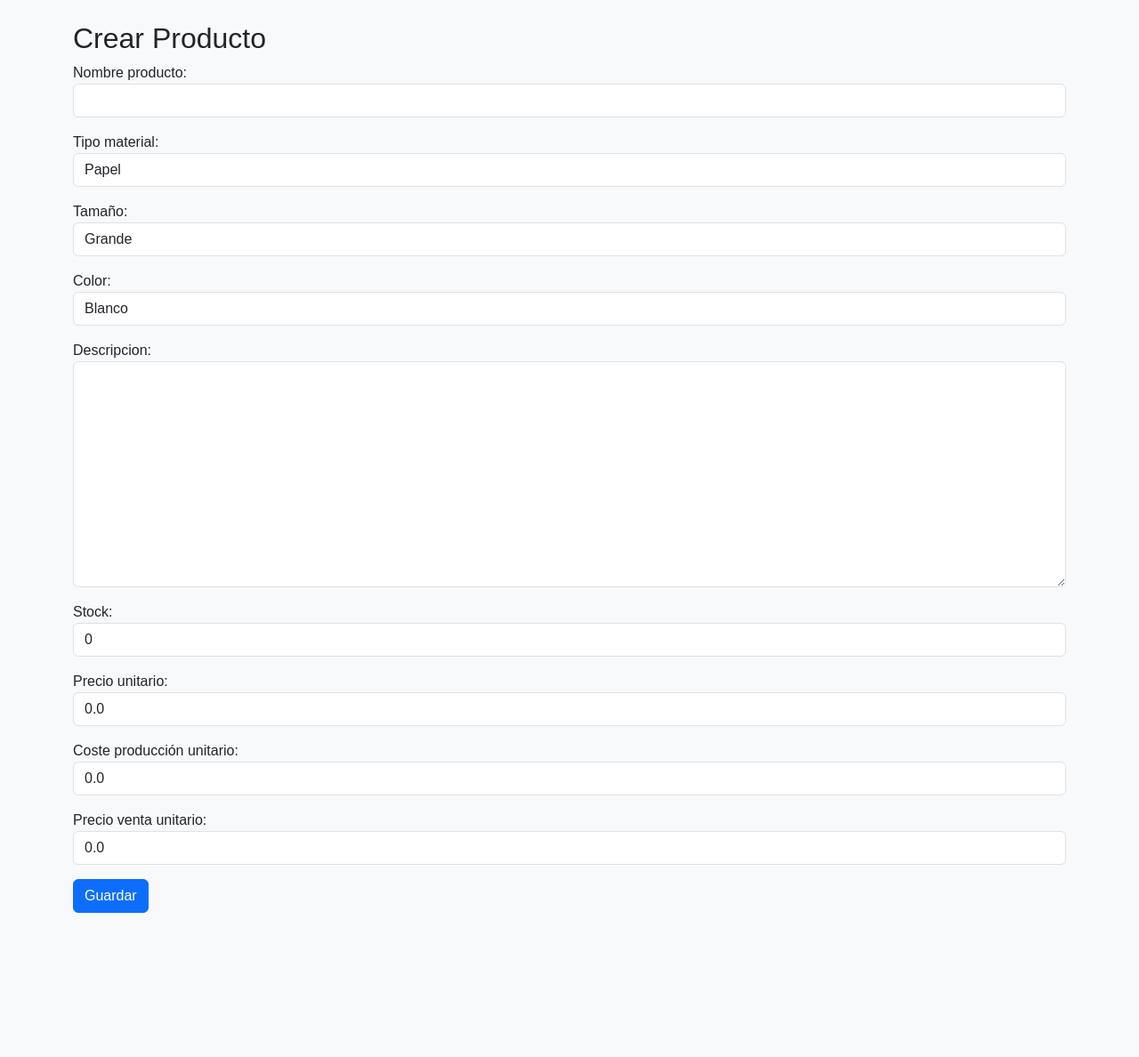
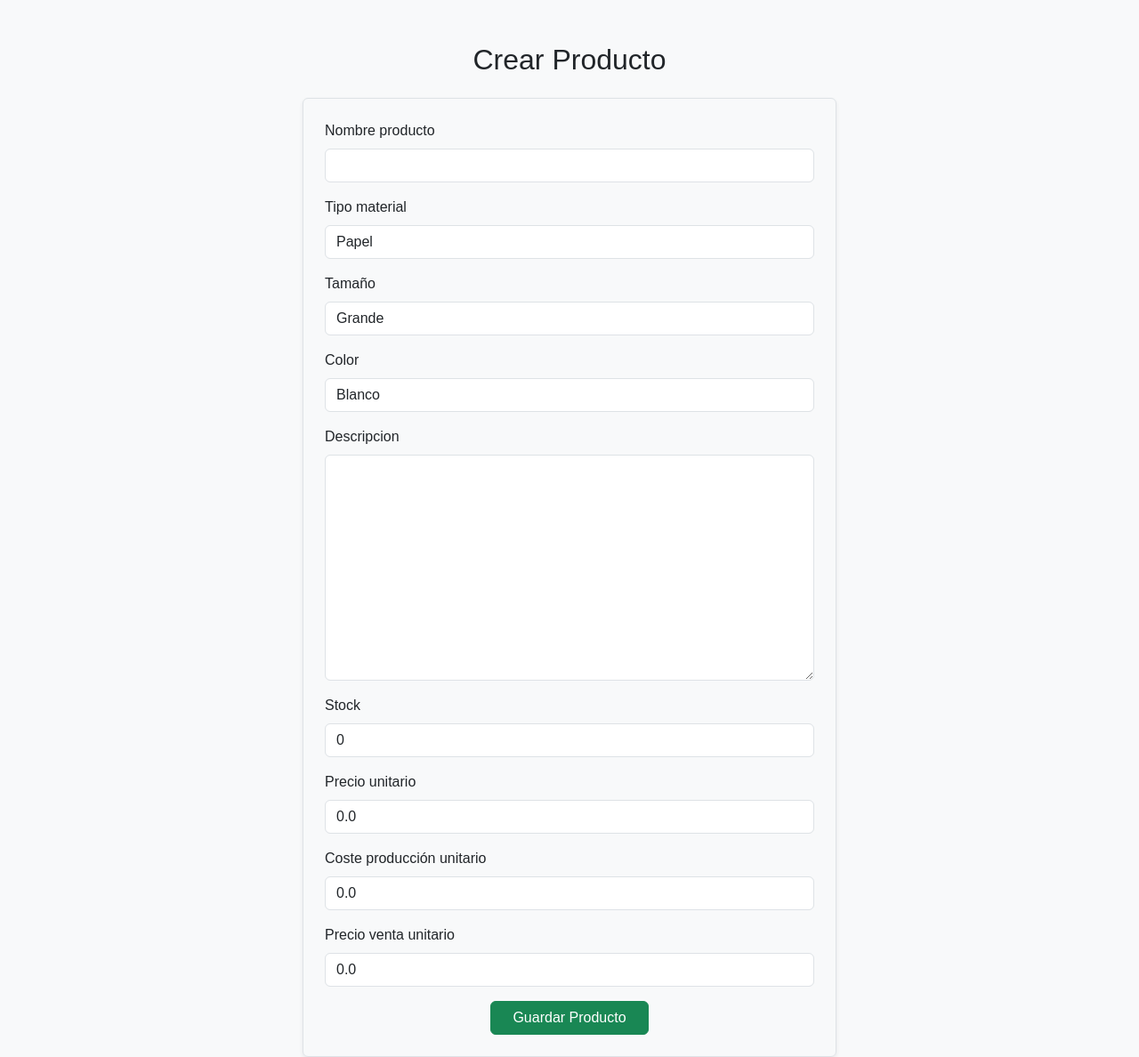
Before and after one commit to FelipeMV23/ERP_1, a Django app: page /productos/agregar/ in a window 1280 px wide. Shown: the part 56-1244 px from the top of the page at 89% size. Before the commit the page ends 1082 px from the top, so only its background shows below. Run offline with Django 5.2, Linux system fonts and the light colour scheme; some libraries are stand-ins or nearby versions.

Commit message:
css
agregue css y mejore un poco el formulario de crear producto

```diff
--- a/templates/entregas/registrar_entrega.html
+++ b/templates/entregas/registrar_entrega.html
@@ -108,7 +108,7 @@
       <button type="submit" class="btn btn-primary w-100 mt-2">Guardar entrega</button>
     </form>
 
-    <a href="{% url 'listar_pedidos' %}" class="btn btn-link mt-4 d-block text-start">
+    <a href="{% url 'listar_pedidos' %}" class="btn btn-secondary mt-4 w-100">
       &larr; Volver a lista de pedidos
     </a>
   </div>
--- a/templates/productos/agregar_productos.html
+++ b/templates/productos/agregar_productos.html
@@ -1,9 +1,42 @@
-<header>{% include 'navegacion/nav.html' %}</header>
-<div class="container mt-4">
-    <h2>Crear Producto</h2>
-    <form method="post">
-      {% csrf_token %}
-      {{ form.as_p }}
-      <button type="submit" class="btn btn-primary">Guardar</button>
-    </form>
+{% load widget_tweaks %}
+{% load static %}
+
+<!DOCTYPE html>
+<html lang="es">
+<head>
+  <meta charset="UTF-8">
+  <title>Crear Producto</title>
+  <link href="https://cdn.jsdelivr.net/npm/bootstrap@5.3.1/dist/css/bootstrap.min.css" rel="stylesheet">
+</head>
+<body>
+  <header>
+    {% include 'navegacion/nav.html' %}
+  </header>
+
+  <div class="container mt-5">
+    <h2 class="text-center mb-4">Crear Producto</h2>
+    <div class="border p-4 rounded shadow-sm mx-auto" style="max-width: 600px;">
+      <form method="POST">
+        {% csrf_token %}
+
+        {% for field in form %}
+          <div class="mb-3">
+            <label for="{{ field.id_for_label }}" class="form-label">{{ field.label }}</label>
+            {{ field|add_class:"form-control" }}
+            {% if field.help_text %}
+              <div class="form-text">{{ field.help_text }}</div>
+            {% endif %}
+            {% if field.errors %}
+              <div class="text-danger small">{{ field.errors.0 }}</div>
+            {% endif %}
+          </div>
+        {% endfor %}
+
+        <div class="text-center">
+          <button type="submit" class="btn btn-success px-4">Guardar Producto</button>
+        </div>
+      </form>
+    </div>
   </div>
+</body>
+</html>
```
Also changed, not shown: templates/pedidos/añadir_abono.html (+2 -8 lines), db.sqlite3.
